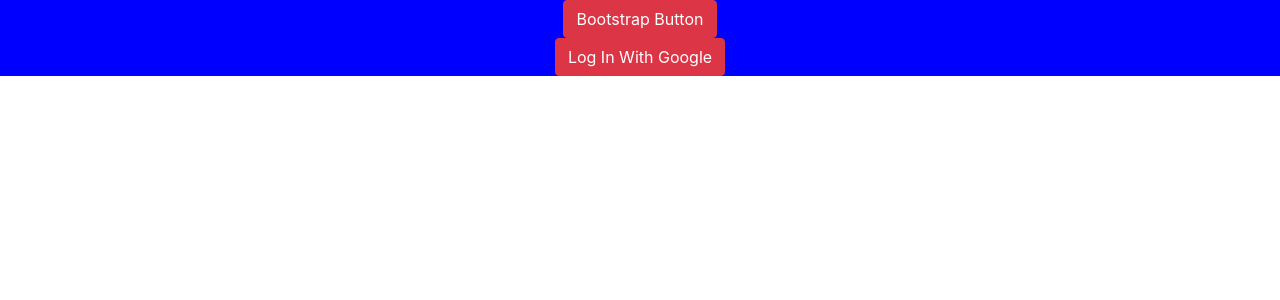
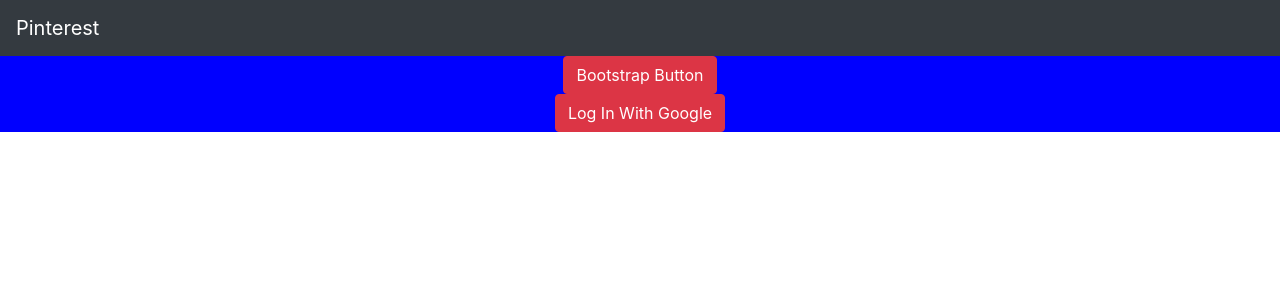
Before and after one commit to denzelb5/Pinterest-react, a React (Create React App) app: page / in a window 1280 px wide. Shown: the top 300 px of the page. Built offline with nearby package versions, Linux system fonts and the light colour scheme; no server answers.

Commit message:
added auth functionality

```diff
--- a/package.json
+++ b/package.json
@@ -10,6 +10,7 @@
     "bootstrap": "^4.4.1",
     "firebase": "^7.6.0",
     "node-sass": "^4.13.0",
+    "prop-types": "^15.7.2",
     "react": "^16.12.0",
     "react-dom": "^16.12.0",
     "react-scripts": "3.3.0"
--- a/src/App/App.js
+++ b/src/App/App.js
@@ -3,6 +3,7 @@
 
 import firebaseConnection from '../helpers/data/connection';
 import Auth from '../components/Auth/Auth';
+import MyNavbar from '../components/MyNavbar/MyNavbar';
 
 import './App.scss';
 
@@ -32,6 +33,7 @@
 
     return (
       <div className="App">
+        <MyNavbar authed={authed} />
         <button className="btn btn-danger">Bootstrap Button</button>
         {/* if they are authenticated, load the board */}
         {/* else show login button */}
--- /dev/null
+++ b/src/components/MyNavbar/MyNavbar.js
@@ -0,0 +1,44 @@
+import React from 'react';
+import PropTypes from 'prop-types';
+import firebase from 'firebase/app';
+import 'firebase/auth';
+
+
+class MyNavbar extends React.Component {
+  static propTypes = {
+    authed: PropTypes.bool,
+  }
+
+  logMeOut = (e) => {
+    e.preventDefault();
+    firebase.auth().signOut();
+  }
+
+  render() {
+    const { authed } = this.props;
+
+
+    return (
+    <div className="MyNavbar">
+        <nav className="navbar navbar-expand-lg navbar-dark bg-dark">
+          <span className="navbar-brand" href="#">Pinterest</span>
+          <button className="navbar-toggler" type="button" data-toggle="collapse" data-target="#navbarTogglerDemo02" aria-controls="navbarTogglerDemo02" aria-expanded="false" aria-label="Toggle navigation">
+            <span className="navbar-toggler-icon"></span>
+          </button>
+          <div className="collapse navbar-collapse" id="navbarTogglerDemo02">
+            <ul className="navbar-nav mr-auto mt-2 mt-lg-0">
+            </ul>
+            <div className="form-inline my-2 my-lg-0">
+              {/* If authed, show logout button */}
+              {/* If NOT authed, show nothing */}
+              { authed && (<button className="nav-link btn btn-danger" onClick={this.logMeOut}>Logout</button>) }
+              {/* react method of saying if authed do this, no need to specify else statement */}
+            </div>
+          </div>
+        </nav>
+      </div>
+    );
+  }
+}
+
+export default MyNavbar;
```
